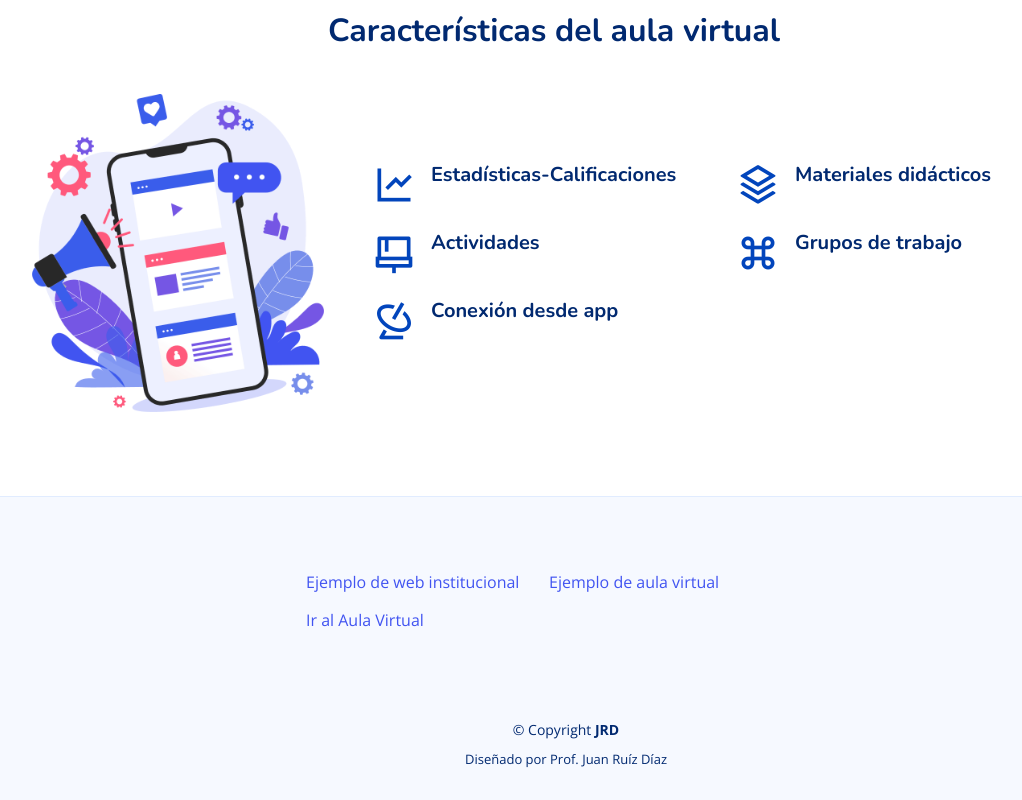
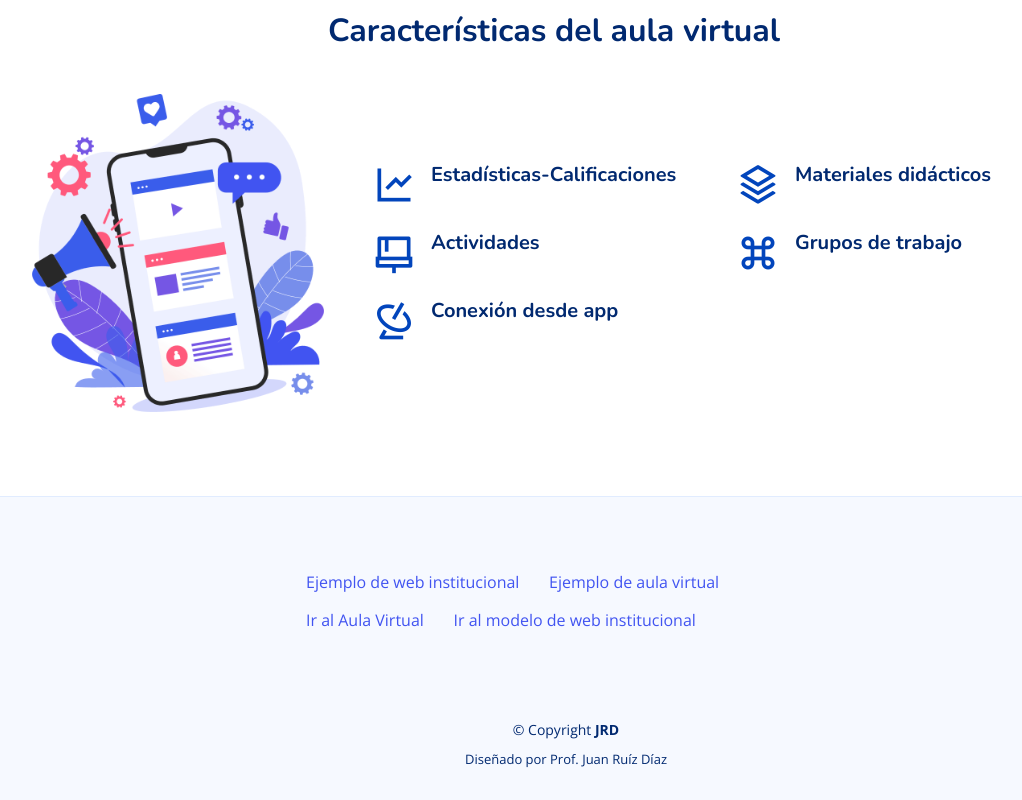
Before and after one commit to agrotecnica/proyectoar, a plain HTML site: page index.html in a window 1280 px wide. Shown: the part 3485-4285 px from the top of the page, without its empty margins (74-1096 px from the left). Drawn offline with nearby package versions, Linux system fonts and the light colour scheme; files whose address does not match are found by name.

Commit message:
Add files via upload

```diff
--- a/index.html
+++ b/index.html
@@ -452,6 +452,7 @@
             <div class="btn"><a href="assets/img/web muestra.mp4">Ejemplo de web institucional</a></div>
             <div class="btn"><a href="assets/img/av muestra.mp4">Ejemplo de aula virtual</a></div>
             <div class="btn"><a href="https://agrotecnica152.neolms.com/">Ir al Aula Virtual</a></div>
+             <div class="btn"><a href="https://jruizdiaz.github.io/TECNICA1WEB/">Ir al modelo de web institucional</a></div>
 
             <!--<form action="" method="post">
               <input type="email" name="email"><input type="submit" value="">
```
